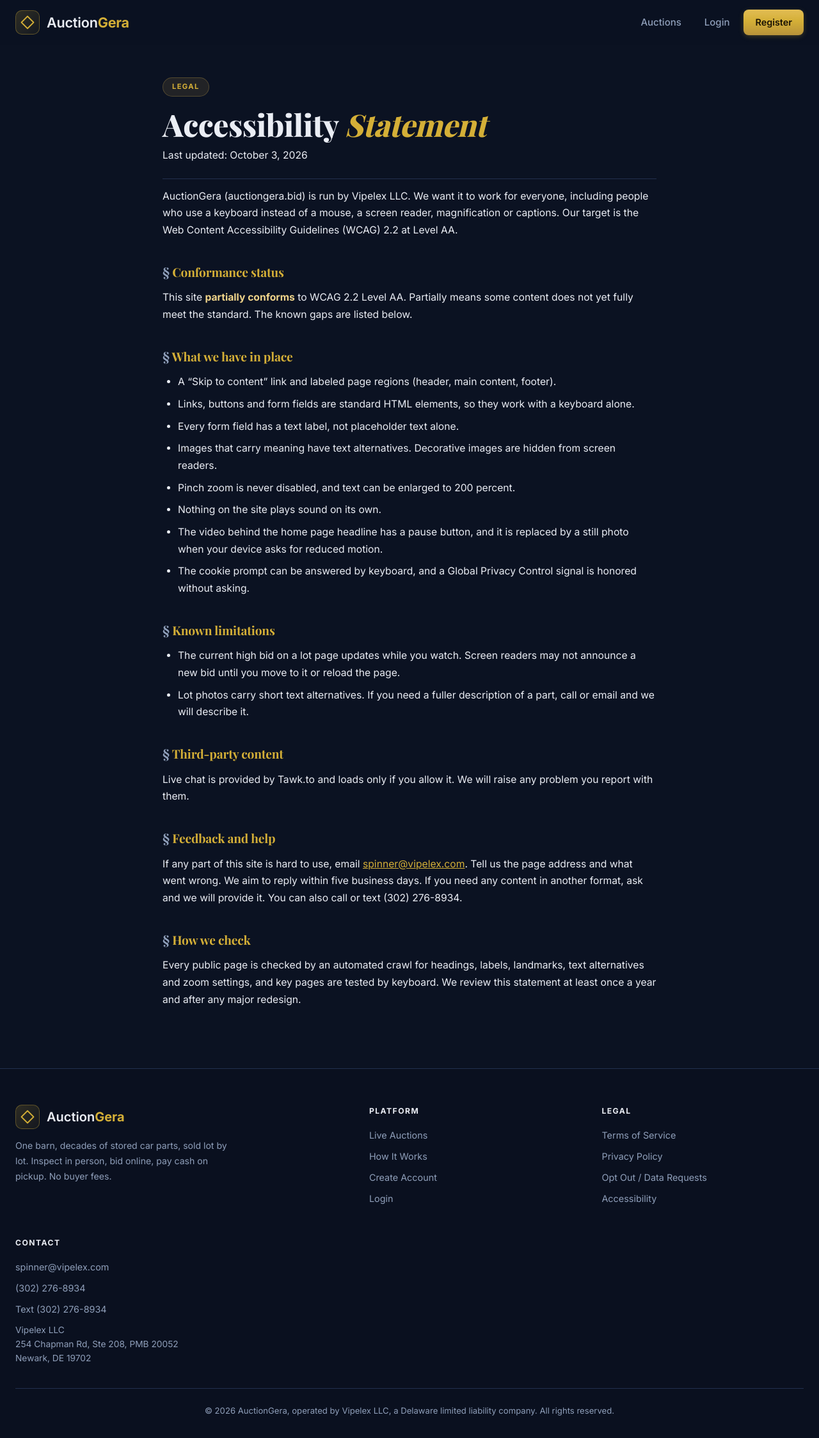
After one commit to Philtonvanguard/auctiongera, a Flask app: page /accessibility in a window 1280 px wide. The commit adds this page. Shown: the whole page at 64% size. Run offline with Flask 3, Linux system fonts and the light colour scheme.

Commit message:
Compliance pass: login throttle, accessibility statement, video pause, Next 16.3.8
- Lock an account for 15 minutes after 10 failed sign-ins, keyed on the
  account so username and email share one counter.
- Reject "/\host" in ?next=, which browsers treat as "//host".
- Add /accessibility (Flask template, proxied by the Pages middleware) and
  link it from both footers.
- Hero video gets a pause button (WCAG 2.2.2); skip link on Flask pages.
- Footer copy and in-text legal links meet contrast and link-distinction rules.
- Drop the "operational boilerplate" notes from the public legal pages.
- security.txt; next 16.3.4 -> 16.3.8 (GHSA RCE in next/og).

Co-Authored-By: Claude Opus 5.5 <noreply@anthropic.com>

```diff
--- a/app.py
+++ b/app.py
@@ -475,9 +475,37 @@ def safe_next(target):
     """
     if not target:
         return None
-    if not target.startswith('/') or target.startswith('//'):
+    # Browsers read "/\evil.example" as "//evil.example", so a backslash in the
+    # second position is the same escape.
+    if not target.startswith('/') or target[1:2] in ('/', '\\'):
         return None
     return target
+
+
+# Failed sign-ins per account, so a password cannot be guessed at full speed.
+# Keyed on the typed name rather than the IP: behind the Pages proxy Render
+# sees Cloudflare's address, not the visitor's.
+# ponytail: per-process dict. Render runs one gunicorn worker; move to the DB
+# if the service ever scales past one instance.
+LOGIN_FAILS = {}
+LOGIN_WINDOW = timedelta(minutes=15)
+LOGIN_MAX_FAILS = 10
+
+
+def recent_login_fails(key):
+    cutoff = datetime.now(timezone.utc) - LOGIN_WINDOW
+    fails = [t for t in LOGIN_FAILS.get(key, []) if t > cutoff]
+    if fails:
+        LOGIN_FAILS[key] = fails
+    else:
+        LOGIN_FAILS.pop(key, None)
+    return len(fails)
+
+
+def record_login_fail(key):
+    if len(LOGIN_FAILS) > 10000:  # a spray of junk names cannot grow this forever
+        LOGIN_FAILS.clear()
+    LOGIN_FAILS.setdefault(key, []).append(datetime.now(timezone.utc))
 
 
 @app.route('/login', methods=['GET', 'POST'])
@@ -499,10 +527,17 @@ def login():
                 .filter(db.or_(db.func.lower(User.username) == lowered,
                                db.func.lower(User.email) == lowered))
                 .first())
+        # One counter per account, whether they typed the username or the email.
+        key = f'user:{user.id}' if user else lowered
+        if recent_login_fails(key) >= LOGIN_MAX_FAILS:
+            flash('Too many failed sign-in attempts for this account. Wait 15 minutes and try again.', 'danger')
+            return render_template('login.html'), 429
         if user and user.check_password(password):
+            LOGIN_FAILS.pop(key, None)
             login_user(user, remember=request.form.get('remember') == 'on')
             flash(f'Welcome back, {user.username}!', 'success')
             return redirect(safe_next(request.args.get('next')) or url_for('index'))
+        record_login_fail(key)
         flash('Invalid username or password.', 'danger')
     return render_template('login.html')
 
@@ -534,6 +569,11 @@ def terms():
 @app.route('/privacy')
 def privacy():
     return render_template('privacy.html')
+
+
+@app.route('/accessibility')
+def accessibility():
+    return render_template('accessibility.html')
 
 
 # The five choices offered on the opt-out page. Anything else is rejected
--- a/static/css/style.css
+++ b/static/css/style.css
@@ -1029,7 +1029,7 @@ tr:hover td { background: rgba(255,255,255,0.02); }
 /* <address> defaults to italic, which reads as emphasis rather than a postal
    address sitting under three plain links. */
 .footer-address { font-style: normal; color: var(--text-muted); font-size: 0.86rem; line-height: 1.6; }
-.footer-copy { color: rgba(143,159,186,0.7); font-size: 0.82rem; text-align: center; }
+.footer-copy { color: var(--text-muted); font-size: 0.82rem; text-align: center; } /* was 70% alpha: 4.0:1, under 4.5:1 */
 
 /* ══════════════════════════════════════════ RESPONSIVE */
 @media (max-width: 900px) {
@@ -1112,3 +1112,9 @@ tr:hover td { background: rgba(255,255,255,0.02); }
   content: ""; display: block; height: 3px; margin-top: -3px;
   background: var(--primary);
 }
+
+/* Skip link: first focusable element, visible on focus */
+.skip-link{position:absolute;left:-9999px;top:0;z-index:10001;background:#D4AF37;color:#0A0A0A;padding:10px 18px;font-weight:700;text-decoration:none;border-radius:0 0 6px 0}.skip-link:focus{left:0}
+
+/* Links inside legal text need more than color to stand out (WCAG 1.4.1) */
+.legal-wrap p a, .legal-wrap li a { text-decoration: underline; }
--- /dev/null
+++ b/templates/accessibility.html
@@ -0,0 +1,63 @@
+{% extends "base.html" %}
+{% block title %}Accessibility Statement — AuctionGera{% endblock %}
+{% block extra_head %}
+<style>
+.legal-wrap{max-width:820px;margin:0 auto;padding:50px 24px 80px}
+.legal-eyebrow{display:inline-block;background:rgba(200,161,74,.12);color:var(--primary);border:1px solid rgba(200,161,74,.3);border-radius:30px;font-size:.7rem;font-weight:700;letter-spacing:.12em;text-transform:uppercase;padding:5px 14px;margin-bottom:16px}
+.legal-wrap h1{font-family:'Playfair Display',serif;font-size:clamp(2rem,4.5vw,3rem);font-weight:800;line-height:1.15;color:var(--text);margin-bottom:8px}
+.legal-wrap h1 em{font-style:italic;color:var(--primary)}
+.legal-updated{color:var(--text-muted);font-size:.88rem;margin-bottom:36px;padding-bottom:22px;border-bottom:1px solid var(--border)}
+.legal-address{font-style:normal;color:var(--text);font-size:.95rem;line-height:1.75;background:var(--bg-card);border:1px solid var(--border);border-radius:var(--radius);padding:16px 18px;margin:0 0 14px}
+.legal-wrap h2{font-size:1.2rem;font-weight:700;color:var(--primary);margin:36px 0 12px}
+.legal-wrap h2::before{content:'§ ';color:var(--text-muted)}
+.legal-wrap p,.legal-wrap li{font-size:.98rem;color:var(--text);margin-bottom:14px;line-height:1.7}
+.legal-wrap ul,.legal-wrap ol{padding-left:24px;margin-bottom:14px}
+.legal-wrap li{margin-bottom:8px}
+.legal-wrap strong{color:var(--primary-light);font-weight:700}
+.legal-callout{background:rgba(200,161,74,.06);border:1px solid rgba(200,161,74,.25);border-radius:var(--radius);padding:18px 22px;margin:24px 0;font-size:.95rem}
+.legal-callout strong{color:var(--primary)}
+.legal-back{display:inline-block;color:var(--primary);font-size:.88rem;margin-bottom:24px}
+.legal-table{width:100%;border-collapse:collapse;margin:18px 0;font-size:.92rem}
+.legal-table th,.legal-table td{padding:11px 13px;border:1px solid var(--border);text-align:left;vertical-align:top}
+.legal-table th{background:var(--bg-card);color:var(--primary);font-weight:700}
+</style>
+{% endblock %}
+{% block content %}
+<div class="legal-wrap">
+  <span class="legal-eyebrow">Legal</span>
+  <h1>Accessibility <em>Statement</em></h1>
+  <p class="legal-updated">Last updated: October 3, 2026</p>
+
+  <p>AuctionGera (auctiongera.bid) is run by Vipelex LLC. We want it to work for everyone, including people who use a keyboard instead of a mouse, a screen reader, magnification or captions. Our target is the Web Content Accessibility Guidelines (WCAG) 2.2 at Level AA.</p>
+
+  <h2>Conformance status</h2>
+  <p>This site <strong>partially conforms</strong> to WCAG 2.2 Level AA. Partially means some content does not yet fully meet the standard. The known gaps are listed below.</p>
+
+  <h2>What we have in place</h2>
+  <ul>
+    <li>A &ldquo;Skip to content&rdquo; link and labeled page regions (header, main content, footer).</li>
+    <li>Links, buttons and form fields are standard HTML elements, so they work with a keyboard alone.</li>
+    <li>Every form field has a text label, not placeholder text alone.</li>
+    <li>Images that carry meaning have text alternatives. Decorative images are hidden from screen readers.</li>
+    <li>Pinch zoom is never disabled, and text can be enlarged to 200 percent.</li>
+    <li>Nothing on the site plays sound on its own.</li>
+    <li>The video behind the home page headline has a pause button, and it is replaced by a still photo when your device asks for reduced motion.</li>
+    <li>The cookie prompt can be answered by keyboard, and a Global Privacy Control signal is honored without asking.</li>
+  </ul>
+
+  <h2>Known limitations</h2>
+  <ul>
+    <li>The current high bid on a lot page updates while you watch. Screen readers may not announce a new bid until you move to it or reload the page.</li>
+    <li>Lot photos carry short text alternatives. If you need a fuller description of a part, call or email and we will describe it.</li>
+  </ul>
+
+  <h2>Third-party content</h2>
+  <p>Live chat is provided by Tawk.to and loads only if you allow it. We will raise any problem you report with them.</p>
+
+  <h2>Feedback and help</h2>
+  <p>If any part of this site is hard to use, email <a href="mailto:{{ BUSINESS.email }}">{{ BUSINESS.email }}</a>. Tell us the page address and what went wrong. We aim to reply within five business days. If you need any content in another format, ask and we will provide it. You can also call or text {{ BUSINESS.phone_display }}.</p>
+
+  <h2>How we check</h2>
+  <p>Every public page is checked by an automated crawl for headings, labels, landmarks, text alternatives and zoom settings, and key pages are tested by keyboard. We review this statement at least once a year and after any major redesign.</p>
+</div>
+{% endblock %}
--- a/templates/base.html
+++ b/templates/base.html
@@ -23,6 +23,7 @@
   {% block extra_head %}{% endblock %}
 </head>
 <body>
+<a class="skip-link" href="#main">Skip to content</a>
 
 <!-- ── SVG Icon Sprite ── -->
 <svg width="0" height="0" style="position:absolute" aria-hidden="true">
@@ -86,7 +87,7 @@
 </div>
 
 <!-- ── Main ── -->
-<main>{% block content %}{% endblock %}</main>
+<main id="main">{% block content %}{% endblock %}</main>
 
 <!-- ── Footer ── -->
 <footer class="footer">
@@ -113,6 +114,7 @@
         <a href="{{ url_for('terms') }}">Terms of Service</a>
         <a href="{{ url_for('privacy') }}">Privacy Policy</a>
         <a href="{{ url_for('opt_out') }}">Opt Out / Data Requests</a>
+        <a href="{{ url_for('accessibility') }}">Accessibility</a>
       </div>
       <div class="footer-col">
         <div class="footer-col-title">Contact</div>
--- a/templates/opt_out.html
+++ b/templates/opt_out.html
@@ -18,6 +18,7 @@
 .opt-radio-row span{font-size:.93rem;color:var(--text)}
 .opt-radio-row span small{display:block;color:var(--text-muted);font-size:.82rem;margin-top:3px;font-weight:400}
 .opt-alt{margin-top:24px;padding-top:20px;border-top:1px solid var(--border);font-size:.92rem;color:var(--text-muted);text-align:center}
+.opt-alt a{text-decoration:underline}
 #confirm{display:none;background:rgba(56,161,105,.08);border:1px solid rgba(56,161,105,.3);border-radius:var(--radius);padding:24px;text-align:center;margin-top:20px}
 #confirm h3{color:var(--success);font-size:1.1rem;margin-bottom:8px}
 #optOutError{display:none;background:rgba(229,72,77,.08);border:1px solid rgba(229,72,77,.35);border-radius:var(--radius);padding:12px 14px;margin-bottom:16px;font-size:.9rem;color:var(--text)}
--- a/templates/privacy.html
+++ b/templates/privacy.html
@@ -133,8 +133,5 @@
   <h2>13. Contact</h2>
   <p>Privacy questions or rights requests: <a href="mailto:{{ BUSINESS.email }}">{{ BUSINESS.email }}</a>, or call <a href="tel:{{ BUSINESS.phone }}">{{ BUSINESS.phone_display }}</a>.</p>
 
-  <div class="legal-callout" style="margin-top:40px">
-    <strong>This document is operational boilerplate, not legal advice.</strong> Have it reviewed by a licensed attorney. Auction platforms carry particular consumer protection and sales tax exposure.
-  </div>
 </div>
 {% endblock %}
--- a/templates/terms.html
+++ b/templates/terms.html
@@ -100,8 +100,5 @@
   <h2>13. Contact</h2>
   <p>Questions? Email <a href="mailto:{{ BUSINESS.email }}">{{ BUSINESS.email }}</a> or call <a href="tel:{{ BUSINESS.phone }}">{{ BUSINESS.phone_display }}</a>.</p>
 
-  <div class="legal-callout" style="margin-top:40px">
-    <strong>This document is operational boilerplate, not legal advice.</strong> Auction platforms carry specific regulatory exposure covering consumer protection, sales tax, and state auctioneer licensing. Have a licensed attorney review this before treating it as your final terms.
-  </div>
 </div>
 {% endblock %}
--- a/web/app/layout.tsx
+++ b/web/app/layout.tsx
@@ -194,6 +194,7 @@ export default function RootLayout({ children }: { children: React.ReactNode })
                 <li><a href="/terms" className="hover:text-body">Terms of Service</a></li>
                 <li><a href="/privacy" className="hover:text-body">Privacy Policy</a></li>
                 <li><a href="/opt-out" className="hover:text-body">Opt Out / Data Requests</a></li>
+                <li><a href="/accessibility" className="hover:text-body">Accessibility</a></li>
               </ul>
             </div>
 
--- a/web/functions/_middleware.ts
+++ b/web/functions/_middleware.ts
@@ -23,6 +23,7 @@ const PROXY_PREFIXES = [
   "/terms",
   "/privacy",
   "/opt-out",
+  "/accessibility",
   "/static/",
   "/api/hit",
   "/api/lots",
--- a/web/package.json
+++ b/web/package.json
@@ -11,7 +11,7 @@
     "lint": "eslint"
   },
   "dependencies": {
-    "next": "16.3.4",
+    "next": "16.3.8",
     "react": "19.2.8",
     "react-dom": "19.2.8"
   },
```
Also changed, not shown: test_security.py (+35 -0 lines), web/app/globals.css (+16 -0 lines), web/components/HeroMedia.tsx (+28 -1 lines), web/package-lock.json, web/public/.well-known/security.txt (added).
